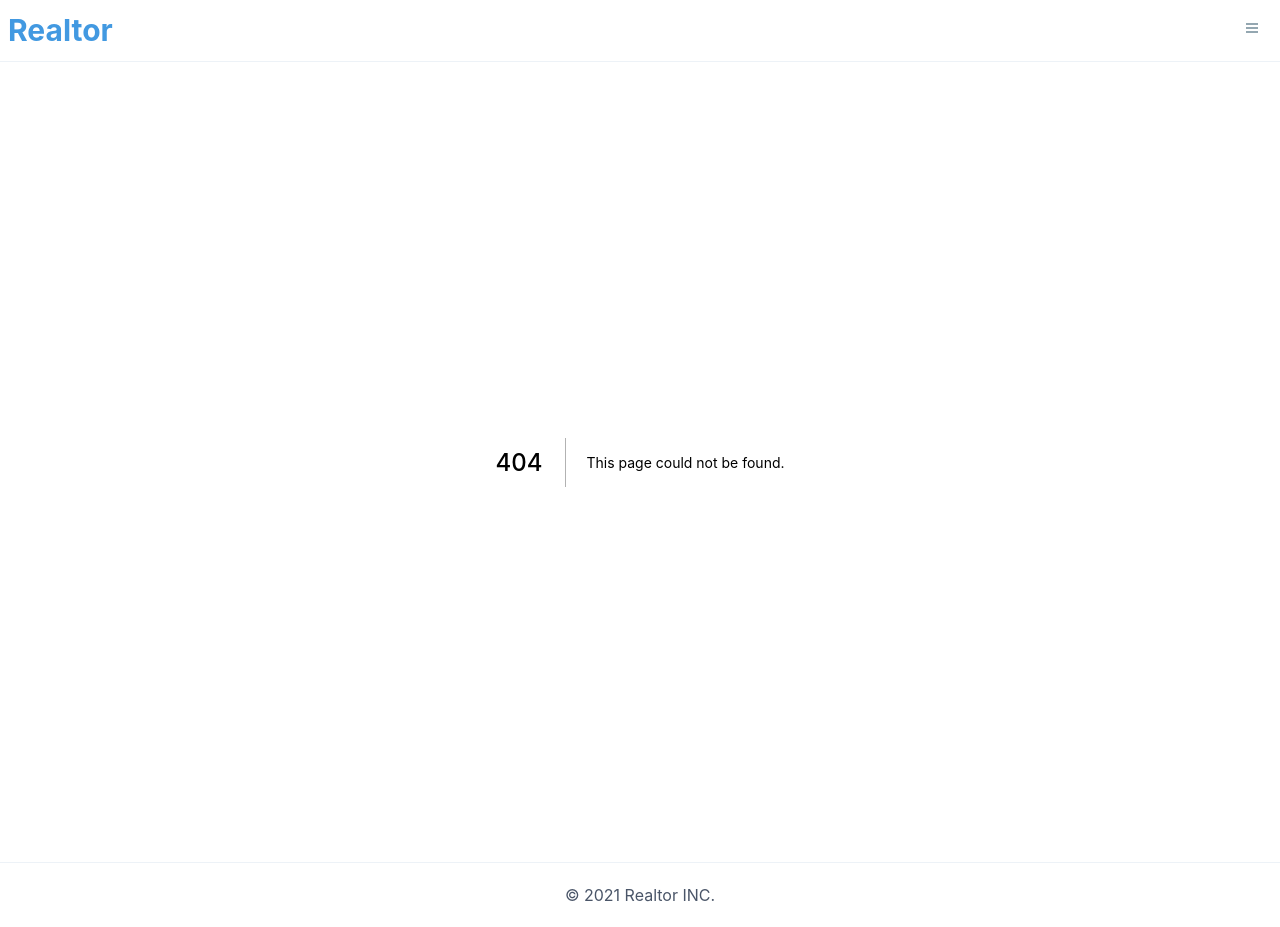
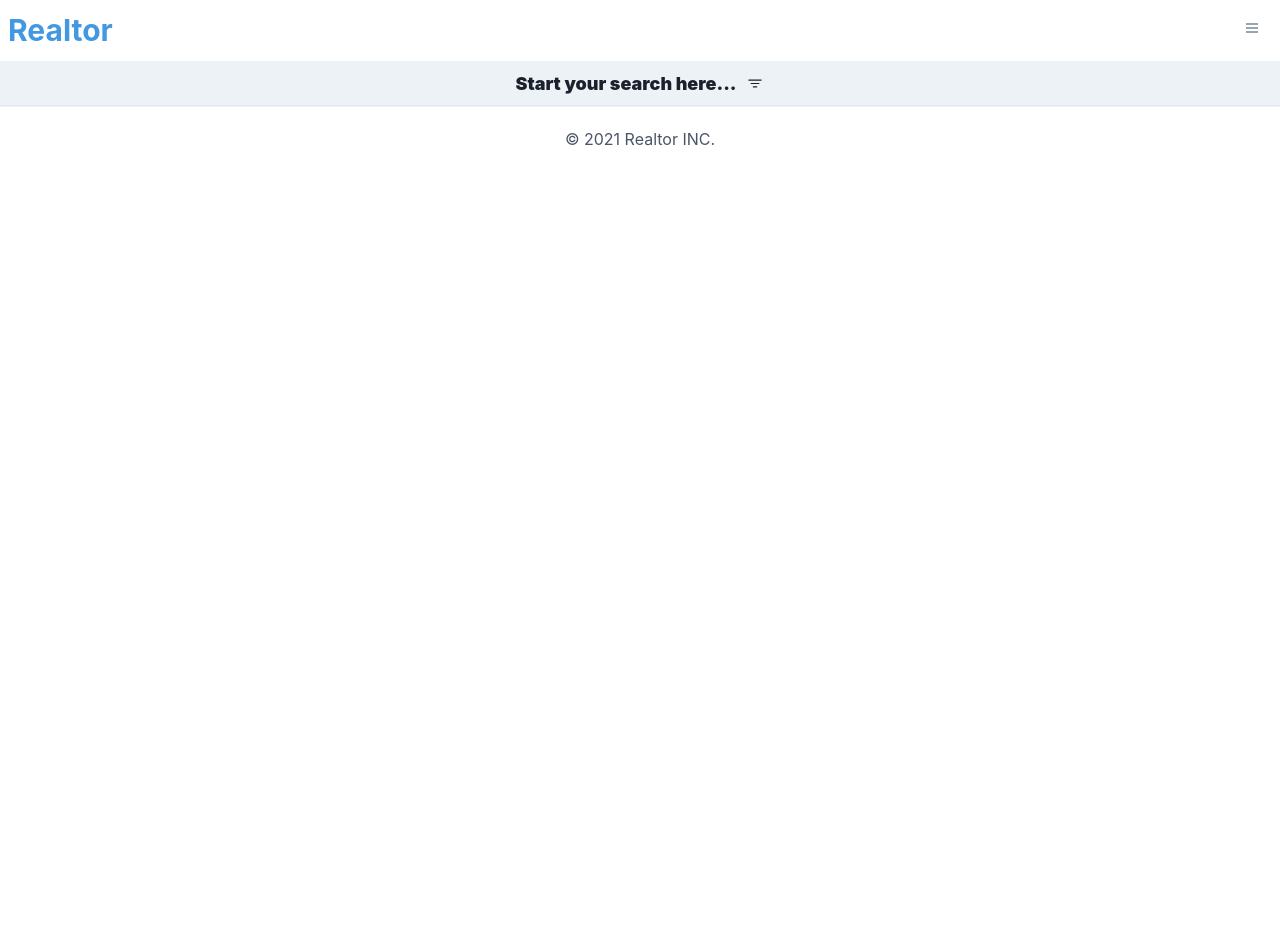
Before and after one commit to SeverusVape/search-filters-, a Next.js app: page /search in a window 1280 px wide. Before the commit this address had no page. After the commit the page ends 800 px from the top, so only its background shows below. Built offline with nearby package versions, Linux system fonts and the light colour scheme.

Commit message:
Search component

```diff
--- /dev/null
+++ b/components/SearchFilters.jsx
@@ -0,0 +1,20 @@
+import { useEffect, useState } from "react";
+import {
+    Flex,
+    Select,
+    Box,
+    Text,
+    Input,
+    Spinner,
+    Icon,
+    Button,
+} from "@chakra-ui/react";
+import { useRouter } from "next/router";
+import { MdCancel } from "react-icons/md";
+import Image from "next/image";
+
+const SearchFilters = () => {
+    return <div>Search Filters</div>;
+};
+
+export default SearchFilters;
--- /dev/null
+++ b/pages/search.js
@@ -0,0 +1,34 @@
+import { useState } from "react";
+import { useRouter } from "next/router";
+import Image from "next/image";
+import { Flex, Box, Text, Icon } from "@chakra-ui/react";
+import { BsFilter } from "react-icons/bs";
+import SearchFilters from "../components/SearchFilters";
+
+const Search = () => {
+    const [searchFilters, setSearchFilters] = useState(false);
+    const router = useRouter();
+
+    return (
+        <Box>
+            <Flex
+                cursor="pointer"
+                bg="gray.100"
+                borderBottom="1px"
+                borderColor="gray.200"
+                p="2"
+                fontWeight="black"
+                fontSize="lg"
+                justifyContent="center"
+                alignItems="center"
+                onClick={() => setSearchFilters((prevFilters) => !prevFilters)}
+            >
+                <Text>Start your search here...</Text>
+                <Icon paddingLeft="2" w="7" as={BsFilter} />
+            </Flex>
+            {searchFilters && <SearchFilters />}
+        </Box>
+    );
+};
+
+export default Search;
```
